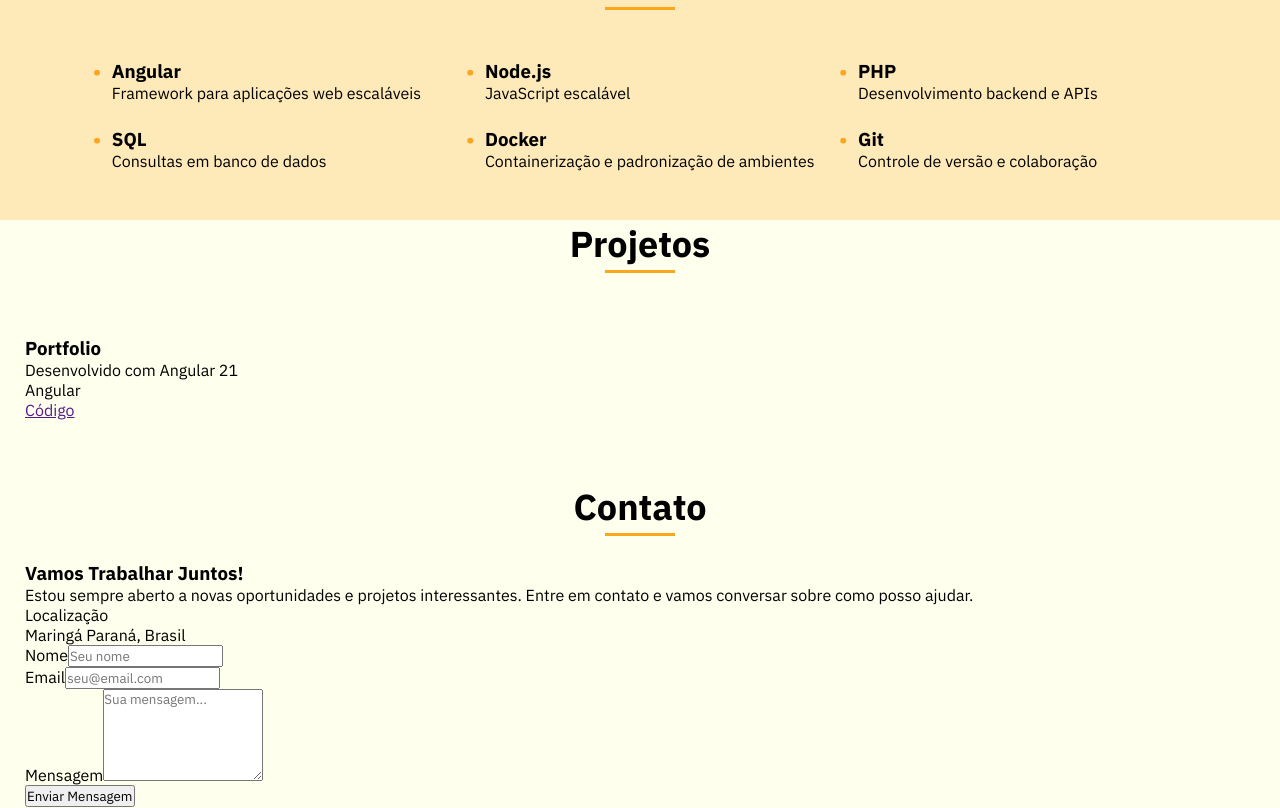
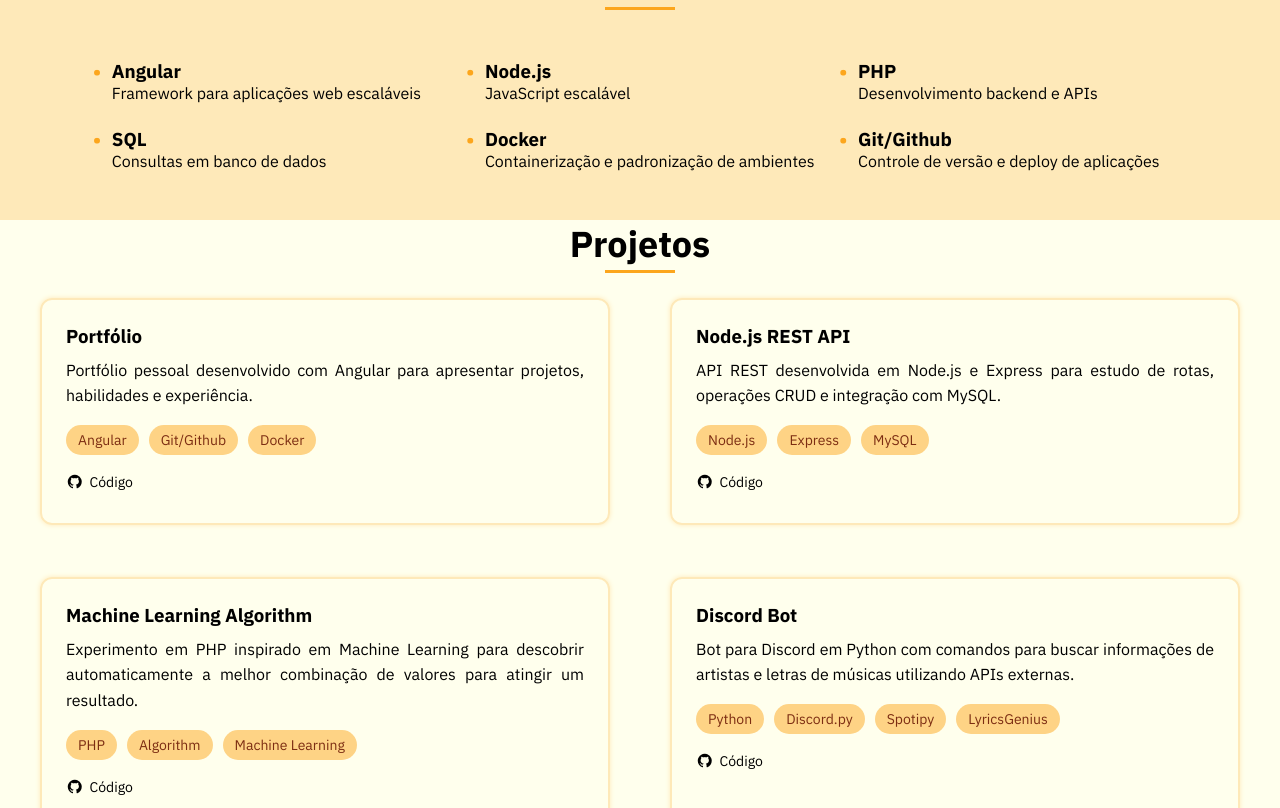
Before and after one commit to Lucas-lusca/portfolio-ljs-app, an Angular app: page / in a window 1280 px wide. Shown: the part 880-1688 px from the top of the page. Built offline with nearby package versions, Linux system fonts and the light colour scheme; a web font is replaced by a local one.

Commit message:
Adicionado CSS Projects
Projetos agora tem CSS e corrigidos mais algumas coisas de layout

```diff
--- a/src/app/components/home/sections/projects/projects.css
+++ b/src/app/components/home/sections/projects/projects.css
@@ -0,0 +1,13 @@
+.projectsGrid {
+    display: grid;
+    grid-template-columns: repeat(2, 1fr);
+    gap: 60px;
+    max-width: 1200px;
+    margin: 0 auto;
+}
+
+@media (max-width: 768px) {
+    .projectsGrid {
+        grid-template-columns: 1fr;
+    }
+}
--- a/src/app/components/home/sections/projects/projects.html
+++ b/src/app/components/home/sections/projects/projects.html
@@ -1,10 +1,8 @@
 <app-section-layout sectionId="projects" title="Projetos" background="">
-    @for (project of projects; track project.title) {
-        <app-project-layout
-            [title]="project.title"
-            [description]="project.description"
-            [techs]="project.techs"
-            [link]="project.link"
-        ></app-project-layout>
-    }
+    <div class="projectsGrid">
+        @for (project of projects; track project.title) {
+        <app-project-layout [title]="project.title" [description]="project.description" [techs]="project.techs"
+            [link]="project.link"></app-project-layout>
+        }
+    </div>
 </app-section-layout>
--- a/src/app/components/home/sections/projects/projects.ts
+++ b/src/app/components/home/sections/projects/projects.ts
@@ -9,16 +9,47 @@
   styleUrl: './projects.css',
 })
 export class Projects {
-  projects: {title:string, description:string, techs: {name: string}[], link:string}[] = [
+  projects: { title: string, description: string, techs: { name: string }[], link: string }[] = [
     {
-        title: 'Portfolio',
-        description: 'Desenvolvido com Angular 21',
-        techs: [
-          {
-            name: 'Angular',
-          }
-        ],
-        link: '',
+      title: 'Portfólio',
+      description: 'Portfólio pessoal desenvolvido com Angular para apresentar projetos, habilidades e experiência.',
+      techs: [
+        { name: 'Angular' },
+        { name: 'Git/Github' },
+        { name: 'Docker' }
+      ],
+      link: 'https://github.com/Lucas-lusca/portfolio-ljs-app',
     },
+    {
+      title: 'Node.js REST API',
+      description: 'API REST desenvolvida em Node.js e Express para estudo de rotas, operações CRUD e integração com MySQL.',
+      techs: [
+        { name: 'Node.js' },
+        { name: 'Express' },
+        { name: 'MySQL' },
+      ],
+      link: 'https://github.com/Lucas-lusca/api-nodejs/tree/main',
+    },
+    {
+      title: 'Machine Learning Algorithm',
+      description: 'Experimento em PHP inspirado em Machine Learning para descobrir automaticamente a melhor combinação de valores para atingir um resultado.',
+      techs: [
+        { name: 'PHP' },
+        { name: 'Algorithm' },
+        { name: 'Machine Learning' }
+      ],
+      link: 'https://github.com/Lucas-lusca/PHP-AI-Algorithm-for-fun',
+    },
+    {
+      title: 'Discord Bot',
+      description: 'Bot para Discord em Python com comandos para buscar informações de artistas e letras de músicas utilizando APIs externas.',
+      techs: [
+        { name: 'Python' },
+        { name: 'Discord.py' },
+        { name: 'Spotipy' },
+        { name: 'LyricsGenius' }
+      ],
+      link: 'https://github.com/Lucas-lusca/DiscordBot',
+    }
   ];
 }
--- a/src/app/components/home/sections/skills/skills.html
+++ b/src/app/components/home/sections/skills/skills.html
@@ -1,7 +1,7 @@
 <app-section-layout sectionId="skills" title="Habilidades" sectionClass="orangeSection" contentClass="orangeContent">
     <div class="skillsGrid">
         @for (skill of skills; track skill.name) {
-        <app-skill [name]="skill.name" [description]="skill.description"></app-skill>
+        <app-skill-layout [name]="skill.name" [description]="skill.description"></app-skill-layout>
         }
     </div>
 </app-section-layout>
--- a/src/app/components/home/sections/skills/skills.ts
+++ b/src/app/components/home/sections/skills/skills.ts
@@ -1,10 +1,10 @@
 import { Component } from '@angular/core';
 import { SectionLayout } from "../../../../shared/section-layout/section-layout";
-import { Skill } from "../../../../shared/skill/skill";
+import { SkillLayout } from '../../../../shared/skill-layout/skill-layout';
 
 @Component({
   selector: 'app-skills',
-  imports: [SectionLayout, Skill],
+  imports: [SectionLayout, SkillLayout],
   templateUrl: './skills.html',
   styleUrl: './skills.css',
 })
@@ -32,8 +32,8 @@
       description: 'Containerização e padronização de ambientes'
     },
     {
-      name: 'Git',
-      description: 'Controle de versão e colaboração'
+      name: 'Git/Github',
+      description: 'Controle de versão e deploy de aplicações'
     }
   ];
 
--- a/src/app/shared/cards-layout/cards-layout.css
+++ b/src/app/shared/cards-layout/cards-layout.css
@@ -18,6 +18,6 @@
 }
 
 .text p {
-    text-justify: auto;
+    text-align: justify;
     margin: 4px 0 0 0;
 }
--- a/src/app/shared/project-layout/project-layout.css
+++ b/src/app/shared/project-layout/project-layout.css
@@ -0,0 +1,55 @@
+.projectCard {
+    border: 2px solid var(--color4);
+    border-radius: 12px;
+    padding: 24px;
+    max-width: 520px;
+    min-height: 80%;
+    box-shadow: 0px 0px 5px var(--color4);
+}
+
+.projectCard:hover {
+    border: 2px solid var(--color1);
+}
+
+.projectCard h3 {
+    margin-bottom: 10px;
+}
+
+.description {
+    line-height: 1.6;
+    margin-bottom: 16px;
+    text-align: justify;
+}
+
+.techs {
+    display: flex;
+    flex-wrap: wrap;
+    gap: 10px;
+    margin-bottom: 18px;
+}
+
+.tech {
+    background: var(--color3);
+    color: var(--color0);
+    padding: 6px 12px;
+    border-radius: 999px;
+    font-size: 14px;
+}
+
+.links {
+    display: flex;
+    gap: 20px;
+}
+
+.links a {
+    display: flex;
+    align-items: center;
+    gap: 6px;
+    text-decoration: none;
+    color: black;
+    font-size: 14px;
+}
+
+.links a:hover {
+    text-decoration: underline;
+}
--- a/src/app/shared/project-layout/project-layout.html
+++ b/src/app/shared/project-layout/project-layout.html
@@ -1,17 +1,19 @@
-<div>
+<div class="projectCard">
     <h3>{{ title }}</h3>
-    <p>{{ description }}</p>
 
-    <div>
-        <span>
-            @for (tech of techs; track tech.name) {
-            {{ tech.name }}
-            }
-        </span>
+    <p class="description">
+        {{ description }}
+    </p>
+
+    <div class="techs">
+        @for (tech of techs; track tech.name) {
+            <span class="tech">{{ tech.name }}</span>
+        }
     </div>
 
-    <div>
-        <a [href]="link">
+    <div class="links">
+        <a [href]="link" target="_blank">
+            <i class="fa-brands fa-github"></i>
             <span>Código</span>
         </a>
     </div>
--- a/src/styles.css
+++ b/src/styles.css
@@ -7,6 +7,7 @@
 }
 
 :root {
+    --color0: #7c2d12;
     --color1: #fca61d;
     --color2: #fdbc51;
     --color3: #fed385;
```
Also changed, not shown: src/app/shared/skill-layout/skill-layout.ts (renamed from src/app/shared/skill/skill.ts, +4 -4 lines), src/app/shared/skill-layout/skill-layout.css (renamed from src/app/shared/skill/skill.css), src/app/shared/skill-layout/skill-layout.html (renamed from src/app/shared/skill/skill.html), 1 other file (tests, documents, lock files or other folders).
